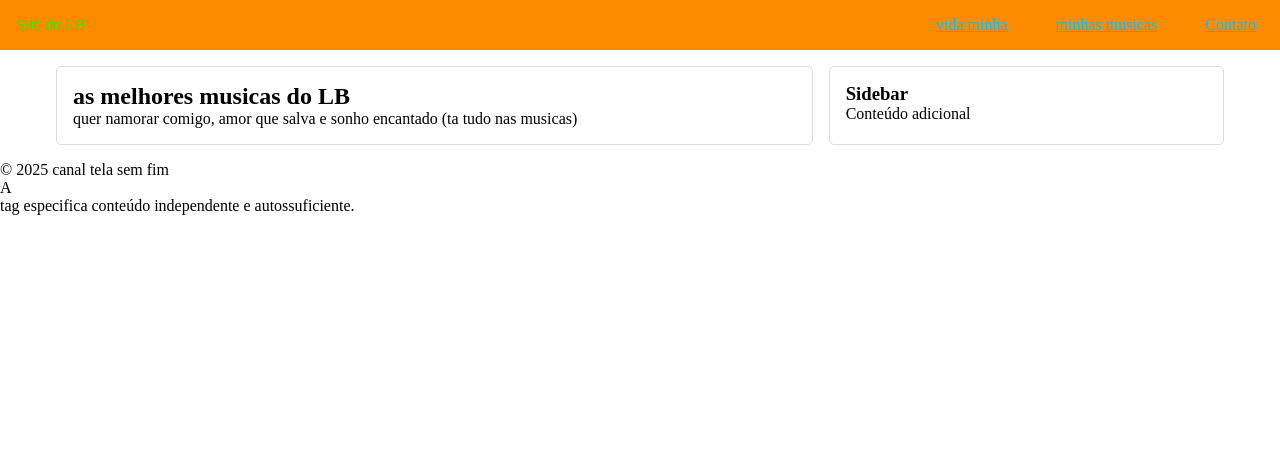
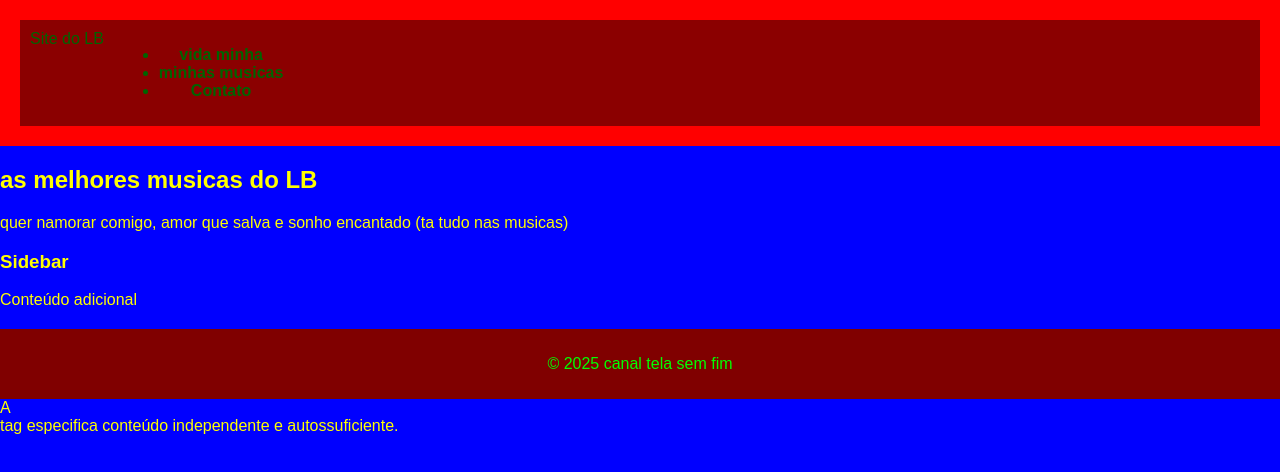
Before and after one commit to fellipeoliveira130509-web/fellipeoliveira130509-web, a plain HTML site: page index.html in a window 1280 px wide. Drawn offline with Linux system fonts and the light colour scheme.

Commit message:
Update style.css

```diff
--- a/style.css
+++ b/style.css
@@ -1,81 +1,41 @@
-/* Símbolo de comentário para CSS */
-/* MOBILE FIRST - Estilos base para mobile */
-* {
-    margin: 0;
-    padding: 0;
-    box-sizing: border-box;
+/* styles.css */
+
+body {
+  font-family: Arial, sans-serif;
+  margin: 0;
+  padding: 0;
+  background: #0000FF;  /* cor de fundo do site */
+  color: yellow;        /* cor do texto */
 }
 
-.cabecalho {
-    background: #FF8C00;
-    color: #00ff00;
-    padding: 1rem;
+header {
+  background: #FF0000;
+  color: #006400;
+  padding: 20px;
+  text-align: center;
 }
 
-.navegacao {
-    display: flex;
-    flex-direction: column;
-    gap: 1rem;
+nav {
+  background: #8B0000;
+  padding: 10px;
+  display: flex;
+  gap: 15px;
 }
 
-.menu {
-    display: flex;
-    flex-direction: column;
-    gap: 0.5rem;
-    list-style: none;
+nav a {
+  color: 	#006400;
+  text-decoration: none;
+  font-weight: bold;
 }
 
-.menu a {
-    color: #00BFFF;
-    padding: 0.5rem;
+.container {
+  padding: 20px;
 }
 
-.conteudo-principal {
-    padding: 1rem;
-    display: flex;
-    flex-direction: column;
-    gap: 1rem;
+footer {
+  background: #800000;
+  color: #00FF00;
+  text-align: center;
+  padding: 10px;
+  margin-top: 20px;
 }
-
-.artigo, .sidebar {
-    padding: 1rem;
-    border: 1px solid #ddd;
-    border-radius: 5px;
-}
-
-/* TABLET (768px+) */
-@media (min-width: 768px) {
-    .navegacao {
-        flex-direction: row;
-        justify-content: space-between;
-        align-items: center;
-    }
-
-    .menu {
-        flex-direction: row;
-    }
-
-    .conteudo-principal {
-        flex-direction: row;
-    }
-
-    .artigo {
-        flex: 2;
-    }
-
-    .sidebar {
-        flex: 1;
-    }
-}
-
-/* DESKTOP (1024px+) */
-@media (min-width: 1024px) {
-    .conteudo-principal {
-        max-width: 1200px;
-        margin: 0 auto;
-    }
-
-    .menu {
-        gap: 2rem;
-    }
-}
```
